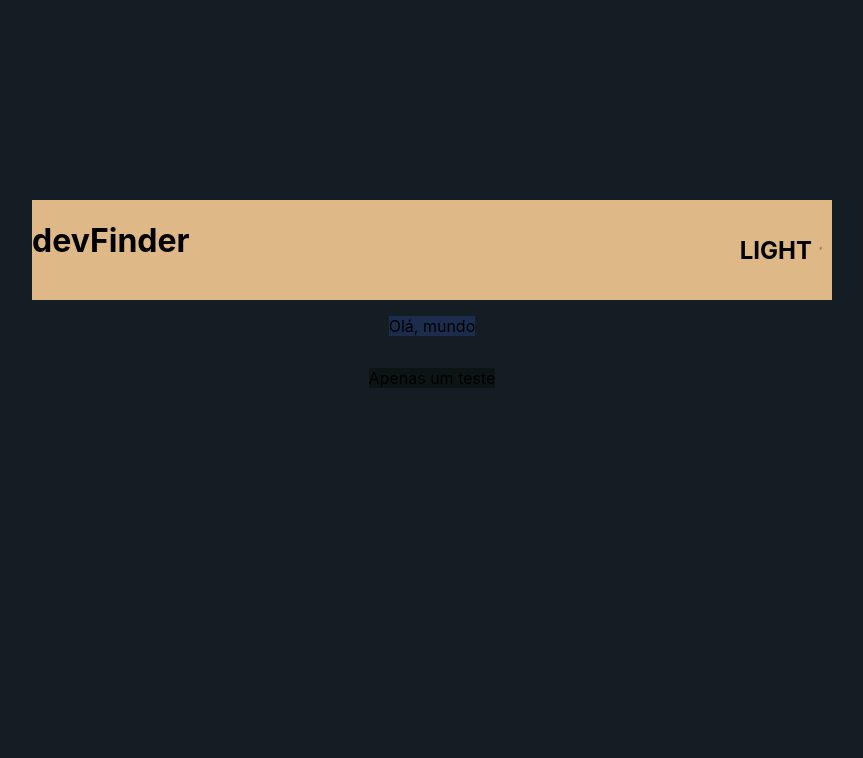
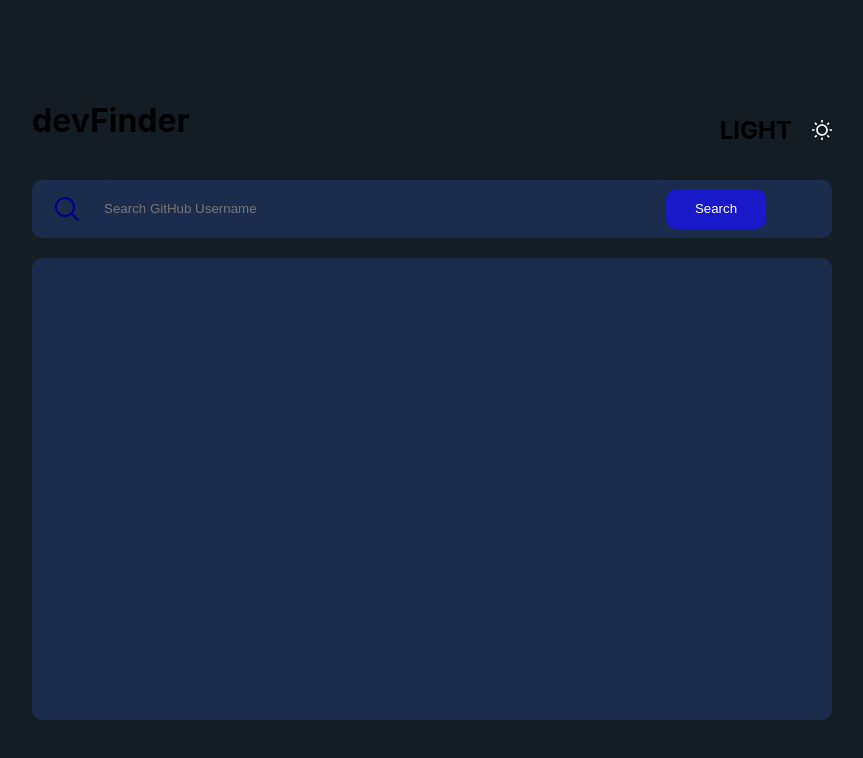
Before and after one commit to Tcheagow/Github-users-search-app, a React (Create React App) app: page / in a window 1280 px wide. Shown: the top 758 px of the page, without its empty margins (208-1071 px from the left). Built offline with nearby package versions, Linux system fonts and the light colour scheme.

Commit message:
Base jsx

```diff
--- a/src/App.css
+++ b/src/App.css
@@ -11,7 +11,7 @@
 }
 .main{
   width: 100vh;
-  height: 50vh;
+  height: 80vh;
 
   display: flex;
   flex-direction: column;
@@ -23,7 +23,7 @@
   flex-direction: row;
 
   justify-content: space-between;
-  background-color: burlywood;
+  background-color: #141c24;
 
   width: 100%;
 }
@@ -34,15 +34,65 @@
 
   align-items: center;
 }
-.imageLight{
+.sun{
   width: 20px;
   height: 20px;
 
   margin-bottom: 0;
+  margin-left: 20px;
 }
-.sla{
+.search{
   background-color: #1c2c4c;
+
+  display: flex;
+  flex-direction: row;
+
+  align-items: center;
+
+  height: 70px;
+  width: 100%;
+
+  border-radius: 10px;
 }
-.sla2{
-  background-color: #0c1414;
+.searchIcon{
+  width: 30px;
+  height: 50px;
+
+  margin-left: 20px;
 }
+.inputSearch{
+  background-color: #1c2c4c;
+  border-color: #1c2c4c;
+  border: 0;
+
+  height:50px;
+  width: 70%;
+
+  margin-left: 20px;
+
+  border-radius: 10px;
+}
+.inputSearch:focus{
+  box-shadow: 0 0 0 0;
+  outline: 0;
+}
+.buttonSearch{
+  background-color: rgb(25, 25, 201);
+  color: white;
+
+  height: 40px;
+  width: 100px;
+
+  border: 0;
+  border-radius: 10px;
+}
+.container{
+  margin-top: 20px;
+
+  background-color: #1c2c4c;
+
+  height: 70vh;
+  width: 100%;
+
+  border-radius: 10px;
+}
--- a/src/App.js
+++ b/src/App.js
@@ -1,14 +1,15 @@
 import './App.css';
 import Header from './components/header/header';
-
+import Search from './components/search/search'
 function App() {
 
   return (
     <div className='background'>
       <div className='main'>
         <Header/>
-        <p className='sla'>Olá, mundo</p>
-        <p className='sla2'>Apenas um teste</p>
+        <Search/>
+        <div className='container'>
+        </div>
       </div>
     </div>
   );
--- /dev/null
+++ b/src/components/header/SunDark.js
@@ -0,0 +1,7 @@
+import React from 'react';
+
+export default function SunDark() {
+    return(
+        <svg className='sun' xmlns="http://www.w3.org/2000/svg" fill="#0000000" viewBox="0 0 24 24" width="24px" height="24px"><path d="M 11 0 L 11 3 L 13 3 L 13 0 L 11 0 z M 4.2226562 2.8085938 L 2.8085938 4.2226562 L 4.9296875 6.34375 L 6.34375 4.9296875 L 4.2226562 2.8085938 z M 19.777344 2.8085938 L 17.65625 4.9296875 L 19.070312 6.34375 L 21.191406 4.2226562 L 19.777344 2.8085938 z M 12 5 C 8.1458514 5 5 8.1458514 5 12 C 5 15.854149 8.1458514 19 12 19 C 15.854149 19 19 15.854149 19 12 C 19 8.1458514 15.854149 5 12 5 z M 12 7 C 14.773268 7 17 9.2267316 17 12 C 17 14.773268 14.773268 17 12 17 C 9.2267316 17 7 14.773268 7 12 C 7 9.2267316 9.2267316 7 12 7 z M 0 11 L 0 13 L 3 13 L 3 11 L 0 11 z M 21 11 L 21 13 L 24 13 L 24 11 L 21 11 z M 4.9296875 17.65625 L 2.8085938 19.777344 L 4.2226562 21.191406 L 6.34375 19.070312 L 4.9296875 17.65625 z M 19.070312 17.65625 L 17.65625 19.070312 L 19.777344 21.191406 L 21.191406 19.777344 L 19.070312 17.65625 z M 11 21 L 11 24 L 13 24 L 13 21 L 11 21 z"/></svg>
+    )
+}
--- /dev/null
+++ b/src/components/header/SunWhite.js
@@ -0,0 +1,9 @@
+import React from 'react';
+
+
+
+export default function SunWhite() {
+    return(
+        <svg className='sun' xmlns="http://www.w3.org/2000/svg" fill="#ffffff" viewBox="0 0 24 24" width="24px" height="24px"><path d="M 11 0 L 11 3 L 13 3 L 13 0 L 11 0 z M 4.2226562 2.8085938 L 2.8085938 4.2226562 L 4.9296875 6.34375 L 6.34375 4.9296875 L 4.2226562 2.8085938 z M 19.777344 2.8085938 L 17.65625 4.9296875 L 19.070312 6.34375 L 21.191406 4.2226562 L 19.777344 2.8085938 z M 12 5 C 8.1458514 5 5 8.1458514 5 12 C 5 15.854149 8.1458514 19 12 19 C 15.854149 19 19 15.854149 19 12 C 19 8.1458514 15.854149 5 12 5 z M 12 7 C 14.773268 7 17 9.2267316 17 12 C 17 14.773268 14.773268 17 12 17 C 9.2267316 17 7 14.773268 7 12 C 7 9.2267316 9.2267316 7 12 7 z M 0 11 L 0 13 L 3 13 L 3 11 L 0 11 z M 21 11 L 21 13 L 24 13 L 24 11 L 21 11 z M 4.9296875 17.65625 L 2.8085938 19.777344 L 4.2226562 21.191406 L 6.34375 19.070312 L 4.9296875 17.65625 z M 19.070312 17.65625 L 17.65625 19.070312 L 19.777344 21.191406 L 21.191406 19.777344 L 19.070312 17.65625 z M 11 21 L 11 24 L 13 24 L 13 21 L 11 21 z"/></svg>
+    )
+}
--- a/src/components/header/header.js
+++ b/src/components/header/header.js
@@ -1,6 +1,6 @@
 import React from 'react';
 import Light from './light';
-import Title from './title'
+import Title from './title';
 
 export default function header() {
     return(
--- a/src/components/header/light.js
+++ b/src/components/header/light.js
@@ -1,11 +1,12 @@
 import React from 'react';
-import ImgLight from '../images/light.png';
+import SunWhite from './SunWhite';
+import SunDark from './SunDark';
 
 export default function light(){
     return(
         <div className='light'>
-            <h2>LIGHT</h2>
-            <img src= {ImgLight} className='imageLight'/>
+            <h2 className='titleLight'>LIGHT</h2>
+            <SunWhite/>
         </div>
     )
 }
--- /dev/null
+++ b/src/components/search/SearchIcon.js
@@ -0,0 +1,7 @@
+import React from 'react';
+
+export default function search(){
+    return(
+        <svg className='searchIcon' xmlns="http://www.w3.org/2000/svg" fill="#00008b" viewBox="0 0 30 30" width="30px" height="30px"><path d="M 13 3 C 7.4889971 3 3 7.4889971 3 13 C 3 18.511003 7.4889971 23 13 23 C 15.396508 23 17.597385 22.148986 19.322266 20.736328 L 25.292969 26.707031 A 1.0001 1.0001 0 1 0 26.707031 25.292969 L 20.736328 19.322266 C 22.148986 17.597385 23 15.396508 23 13 C 23 7.4889971 18.511003 3 13 3 z M 13 5 C 17.430123 5 21 8.5698774 21 13 C 21 17.430123 17.430123 21 13 21 C 8.5698774 21 5 17.430123 5 13 C 5 8.5698774 8.5698774 5 13 5 z"/></svg>
+    )
+}
--- /dev/null
+++ b/src/components/search/button.js
@@ -0,0 +1,7 @@
+import React from 'react';
+
+export default function button(){
+    return(
+        <button className='buttonSearch'>Search</button>
+    )
+}
--- /dev/null
+++ b/src/components/search/search.js
@@ -0,0 +1,13 @@
+import React from 'react';
+import Button from './button';
+import SearchIcon from './SearchIcon';
+
+export default function search(){
+    return(
+        <div className='search'>
+            <SearchIcon/>
+            <input className='inputSearch' type="text" placeholder='Search GitHub Username'/>
+            <Button/>
+        </div>
+    )
+}
```
Also changed, not shown: src/components/images/light-dark.png (deleted), src/components/images/light.png (deleted).
